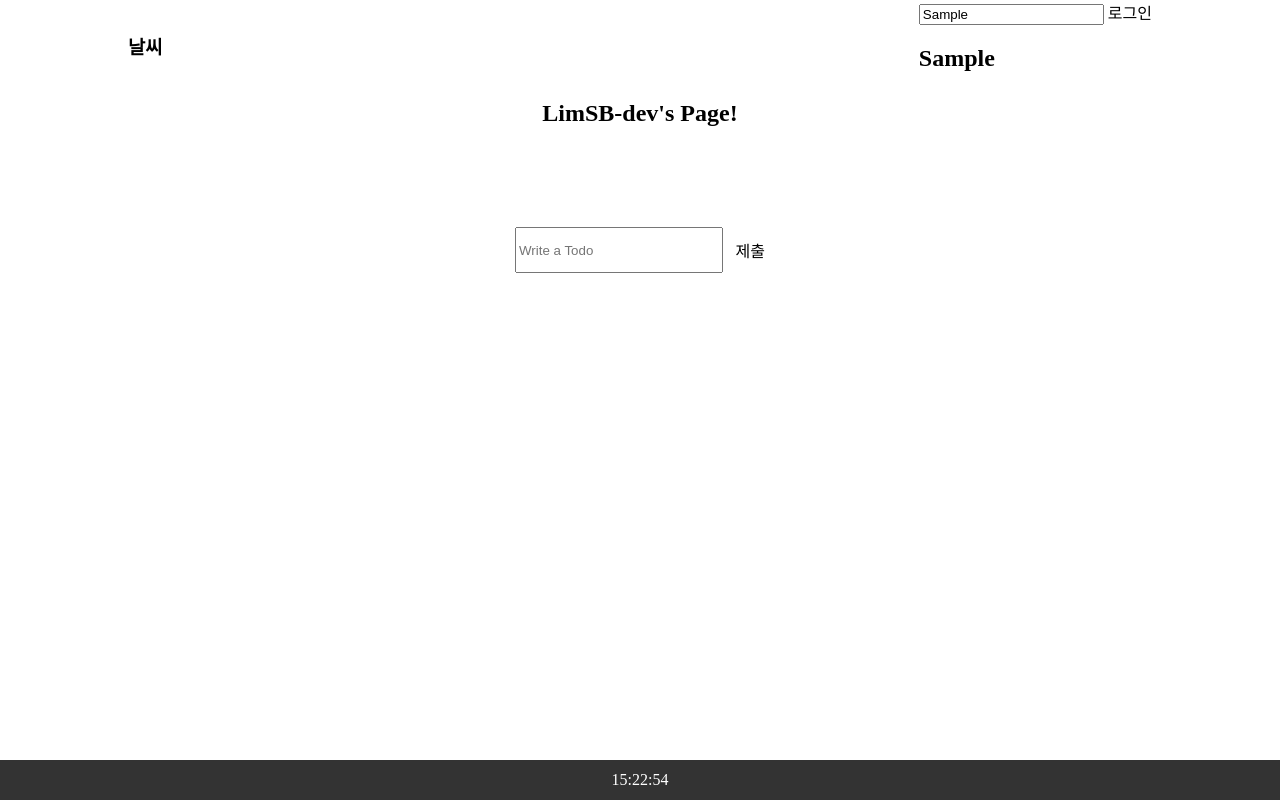
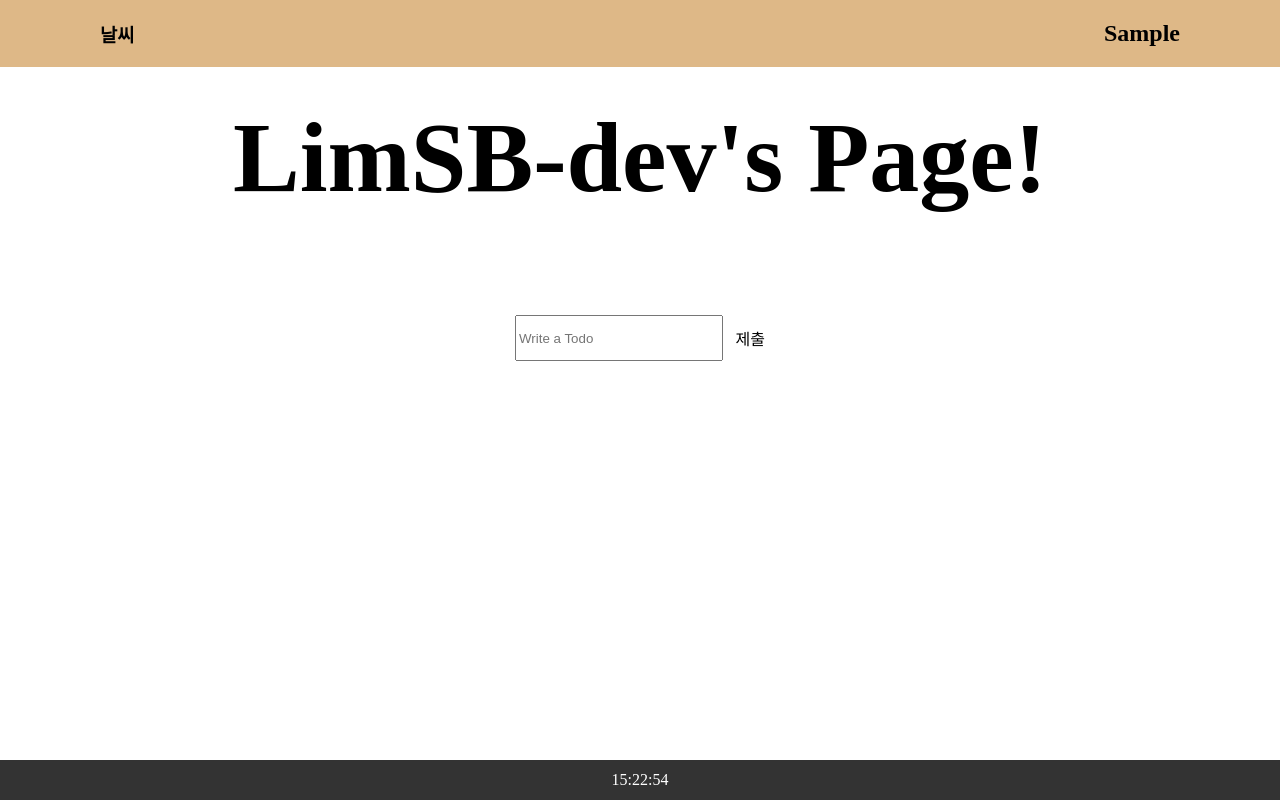
Before and after one commit to LimSB-dev/LimSB-dev.github.io, a plain HTML site: page index.html in a window 1280 px wide. Both pictures are taken after typing "Sample" into the empty fields and a click on the button "로그인". Drawn offline with Linux system fonts and the light colour scheme.

Commit message:
Update style.css

```diff
--- a/style.css
+++ b/style.css
@@ -5,11 +5,23 @@ body {
 .navbar {
   position: fixed;
   top: 0px;
-  width: 80%;
-  margin: 0 10%;
+  width: 100%;
   display: flex;
   justify-content: space-between;
   align-items: center;
+  background-color: burlywood;
+}
+
+.navbar > * {
+  margin: 0 100px;
+}
+
+.active {
+  display: none;
+}
+
+.login-username {
+  cursor: pointer;
 }
 
 .account-button {
@@ -30,6 +42,8 @@ body {
 .headline {
   display: flex;
   justify-content: center;
+  font-size: 100px;
+  font-weight: bold;
 }
 
 .todo {
```
